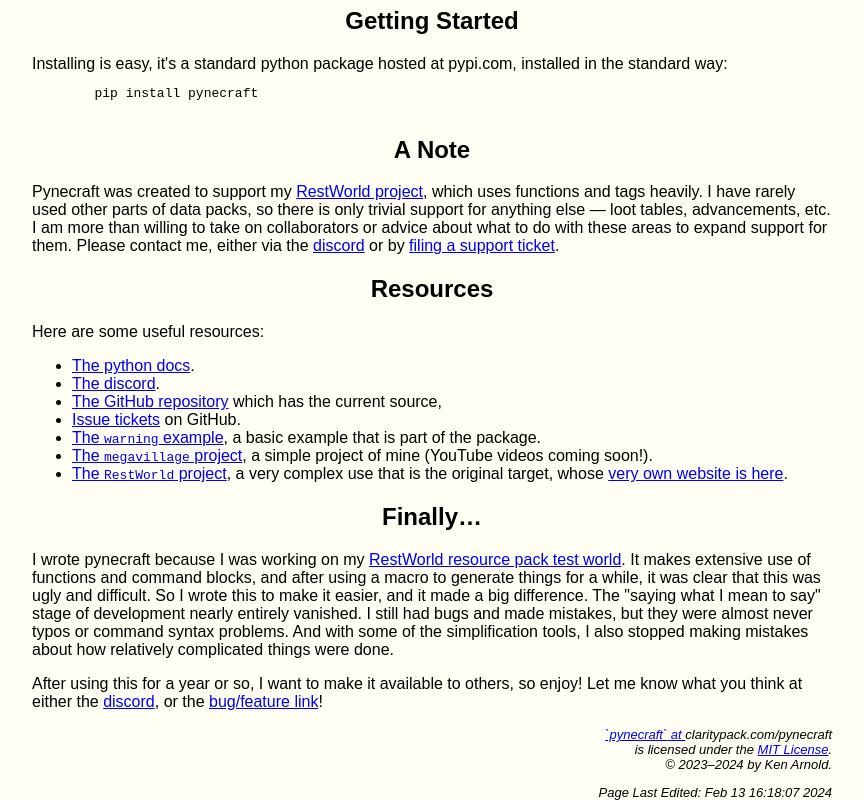
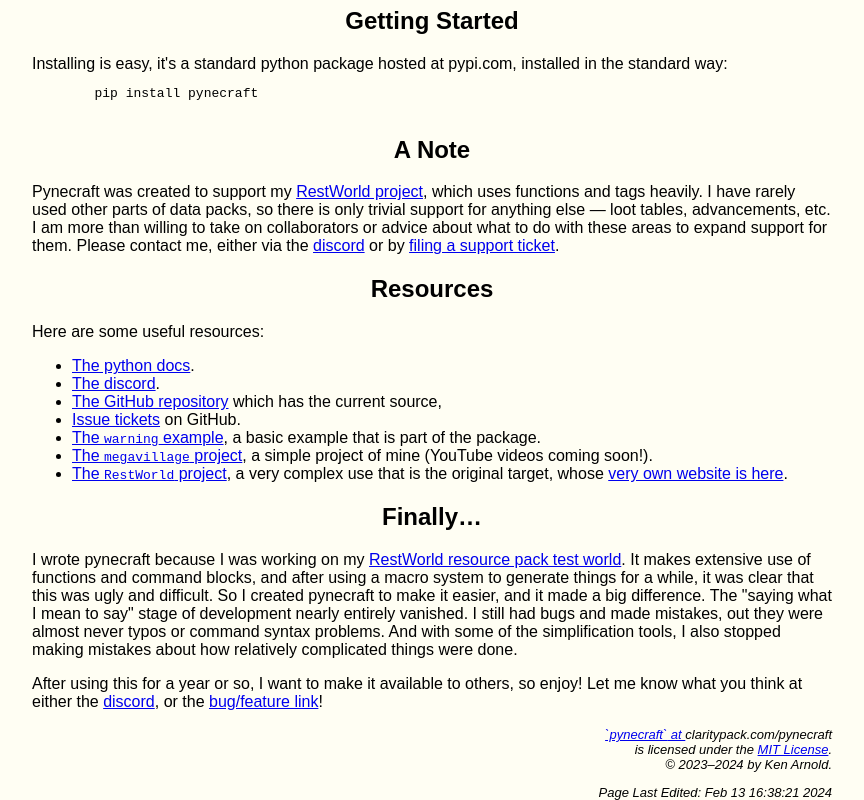
Before and after one commit to kcrca/pynecraft, a plain HTML site: page site/index.html in a window 1280 px wide. Shown: the part 1421-2221 px from the top of the page, without its empty margins (216-1080 px from the left). Drawn offline with Linux system fonts and the light colour scheme.

Commit message:
more tweaks

```diff
--- a/site/index.html
+++ b/site/index.html
@@ -151,13 +151,10 @@
         <h2>Finally…</h2>
         <p>
             I wrote pynecraft because I was working on my <a href="restworld/">RestWorld resource pack test world</a>.
-            It makes extensive use of functions and command blocks, and after using a macro to generate things for a
-            while,
-            it was clear that this was ugly and difficult. So I wrote this to make it easier, and it made a big
-            difference.
-            The "saying what I mean to say" stage of development nearly entirely vanished. I still had bugs and made
-            mistakes,
-            but they were almost never typos or command syntax problems. And with some of the simplification tools, I
+            It makes extensive use of functions and command blocks, and after using a macro system to generate things for a
+            while, it was clear that this was ugly and difficult. So I created pynecraft to make it easier, and it made a big
+            difference. The "saying what I mean to say" stage of development nearly entirely vanished. I still had bugs and made
+            mistakes, out they were almost never typos or command syntax problems. And with some of the simplification tools, I
             also stopped making mistakes about how relatively complicated things were done.
 
         <p>
@@ -174,7 +171,7 @@
     <br>is licensed under the <a rel="license" href="LICENSE">MIT License</a>.
     <br>© 2023&ndash;2024 by Ken Arnold.
         <!--CopyrightEnd-->
-    <p class="timestamp">Page Last Edited: Feb 13 16:18:07 2024
+    <p class="timestamp">Page Last Edited: Feb 13 16:38:21 2024
 
 </div>
 
```
